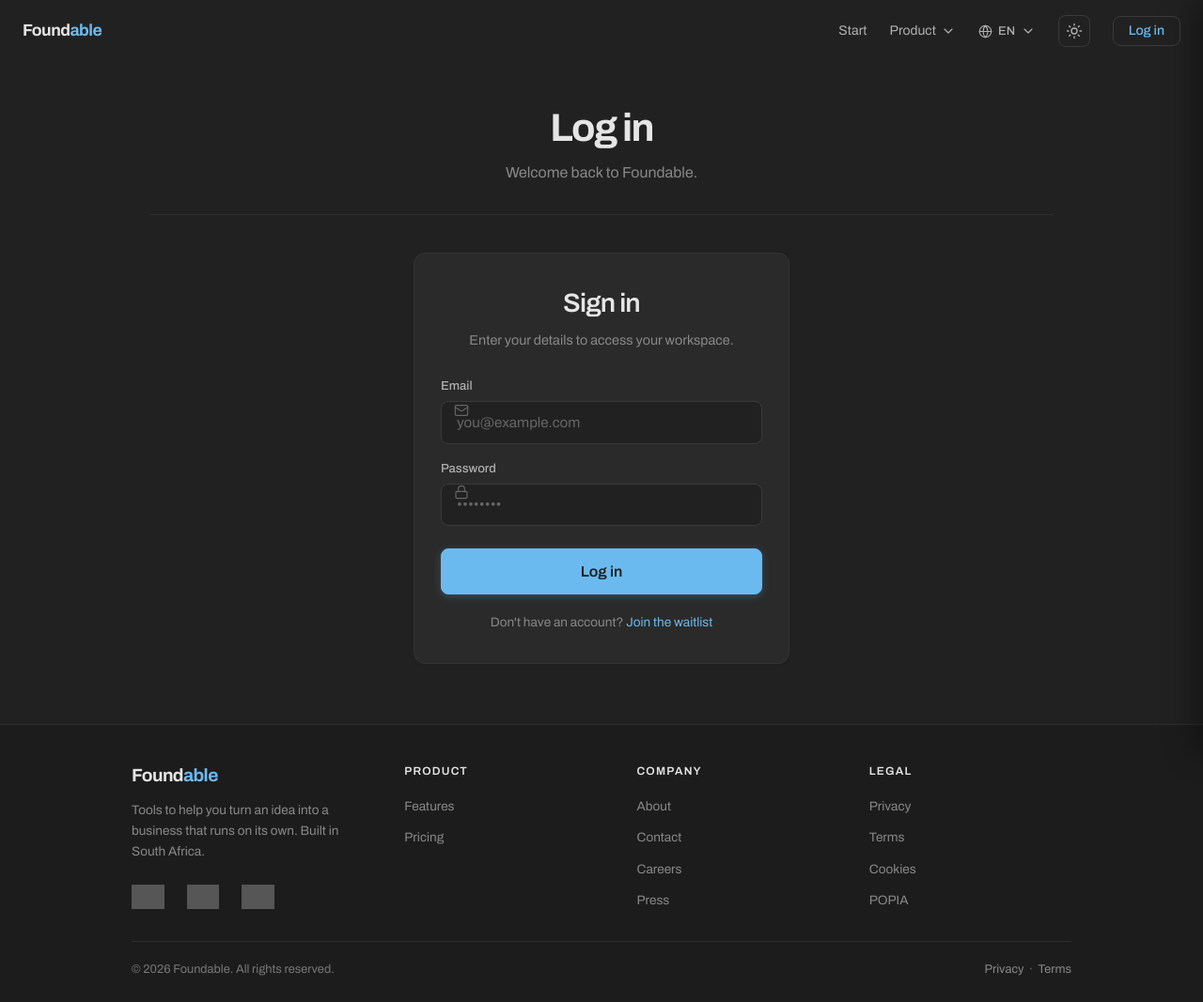
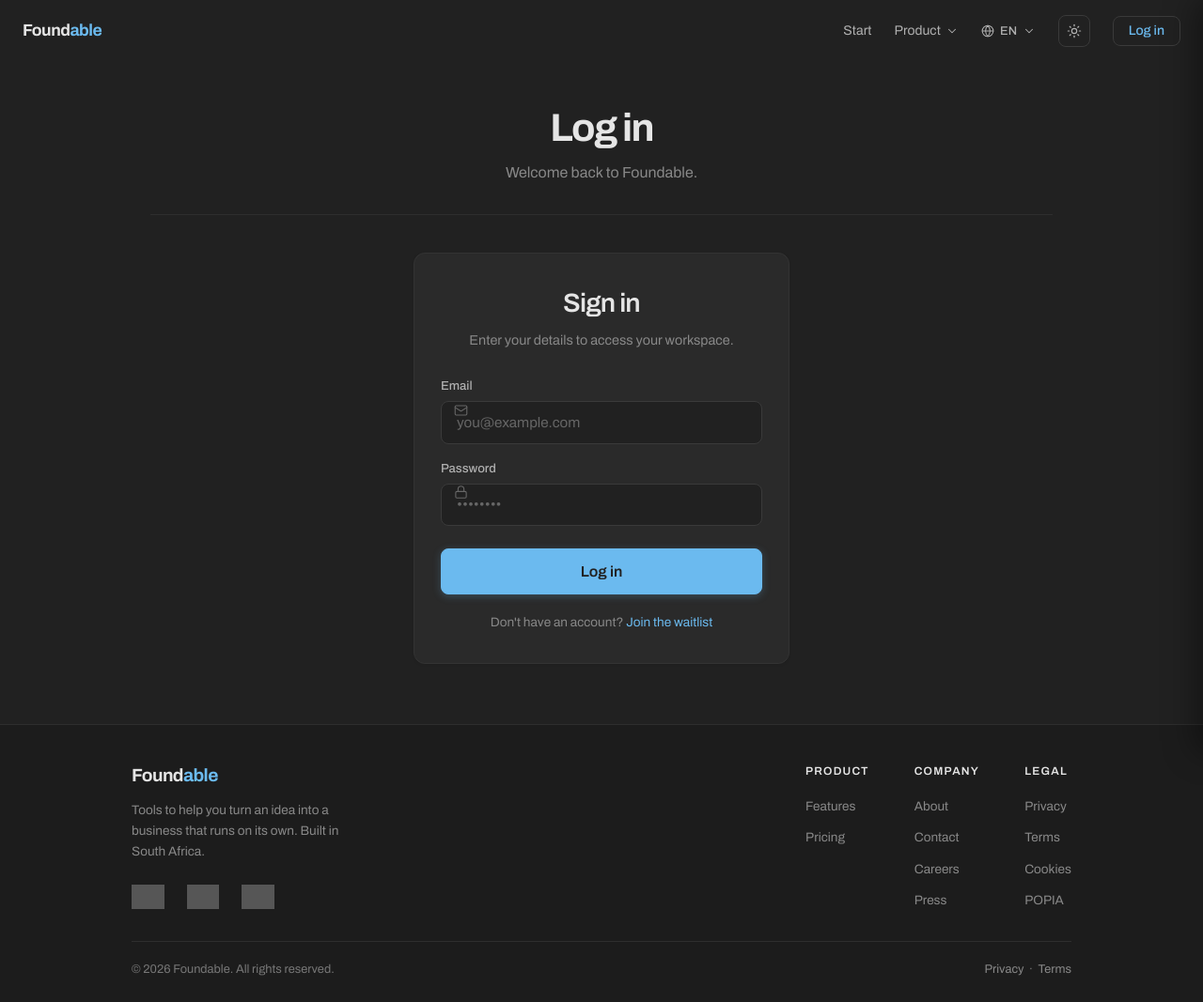
Before and after one commit to startedupco/startedup, a plain HTML site: page login.html in a window 1280 px wide. Shown: the whole page at 94% size. Drawn offline with nearby package versions, Linux system fonts and the light colour scheme; grey boxes are pictures that could not be loaded.

Commit message:
Add files via upload

```diff
--- a/login.html
+++ b/login.html
@@ -146,6 +146,7 @@
                     <img src="https://svgl.app/stripe.svg" alt="Stripe" loading="lazy">
                 </div>
             </div>
+            <div class="footer-links">
                 <div class="footer-col">
                     <h4>Product</h4>
                     <ul>
@@ -170,6 +171,7 @@
                         <li><a href="index.html" data-page="start">Cookies</a></li>
                         <li><a href="index.html" data-page="start">POPIA</a></li>
                     </ul>
+                </div>
             </div>
         </div>
         <div class="footer-bottom">
--- a/styles.css
+++ b/styles.css
@@ -276,35 +276,35 @@ a {
 
 /* ---------- LUCIDE ICONS ---------- */
 .lucide {
-    width: 18px;
-    height: 18px;
+    width: 16px !important;
+    height: 16px !important;
     stroke-width: 1.75;
     flex-shrink: 0;
 }
 
 .nav-desktop .lucide {
-    width: 16px;
-    height: 16px;
+    width: 14px !important;
+    height: 14px !important;
 }
 
 .theme-toggle .lucide {
-    width: 18px;
-    height: 18px;
+    width: 16px !important;
+    height: 16px !important;
 }
 
-.lang-trigger .lucide-globe {
-    width: 15px;
-    height: 15px;
+.lang-trigger .lucide {
+    width: 14px !important;
+    height: 14px !important;
 }
 
 .mobile-theme-toggle .lucide {
-    width: 18px;
-    height: 18px;
+    width: 16px !important;
+    height: 16px !important;
 }
 
 .auth-field .lucide {
-    width: 16px;
-    height: 16px;
+    width: 15px !important;
+    height: 15px !important;
     position: absolute;
     left: 0.85rem;
     top: 50%;
@@ -322,16 +322,16 @@ a {
 }
 
 .content-list li .lucide {
-    width: 16px;
-    height: 16px;
+    width: 15px !important;
+    height: 15px !important;
     color: var(--accent);
     flex-shrink: 0;
     margin-top: 0.15rem;
 }
 
 .pricing-features li .lucide {
-    width: 15px;
-    height: 15px;
+    width: 14px !important;
+    height: 14px !important;
     color: var(--accent);
     flex-shrink: 0;
     margin-top: 0.1rem;
@@ -339,6 +339,11 @@ a {
 
 .pricing-features li.muted .lucide {
     color: var(--text-ghost);
+}
+
+.map-clear .lucide {
+    width: 14px !important;
+    height: 14px !important;
 }
 
 /* ---------- MAP SECTION ---------- */
@@ -1230,9 +1235,15 @@ a {
 .footer-inner {
     max-width: 1000px;
     margin: 0 auto;
-    display: grid;
-    grid-template-columns: 1.2fr 1fr 1fr 1fr;
-    gap: 2rem;
+    display: flex;
+    justify-content: space-between;
+    align-items: flex-start;
+    gap: 3rem;
+}
+
+.footer-brand {
+    flex: 1;
+    max-width: 320px;
 }
 
 .footer-brand .logo {
@@ -1246,6 +1257,11 @@ a {
     color: var(--text-dim);
     max-width: 30ch;
     line-height: 1.6;
+}
+
+.footer-links {
+    display: flex;
+    gap: 3rem;
 }
 
 .footer-col h4 {
@@ -1308,7 +1324,9 @@ a {
     .nav-desktop { gap: 1rem; }
     .nav-desktop a,
     .nav-desktop .nav-trigger { font-size: 0.84rem; }
-    .footer-inner { grid-template-columns: 1fr 1fr; }
+    .footer-inner { flex-direction: column; gap: 2rem; }
+    .footer-brand { max-width: 100%; }
+    .footer-links { gap: 2rem; }
 }
 
 @media (max-width: 768px) {
@@ -1322,7 +1340,7 @@ a {
     .hero { padding: 3rem 0 3rem; }
     .map-section,
     .content-section { padding: 1rem 0 3rem; }
-    .footer-inner { grid-template-columns: 1fr; gap: 2rem; }
+    .footer-links { flex-direction: column; gap: 1.5rem; }
     .footer-bottom { flex-direction: column; align-items: flex-start; }
     #map { height: 320px; }
 }
```
Also changed, not shown: features.html (+2 -0 lines), index.html (+2 -0 lines), pricing.html (+2 -0 lines). Lines whose indentation alone changed are shown as unchanged.
